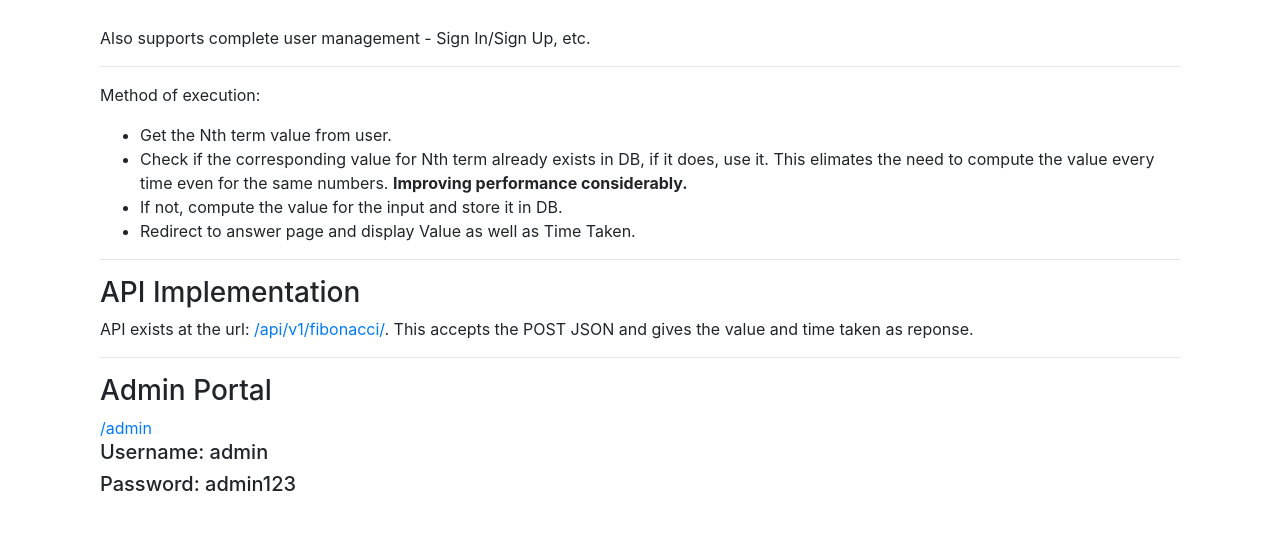
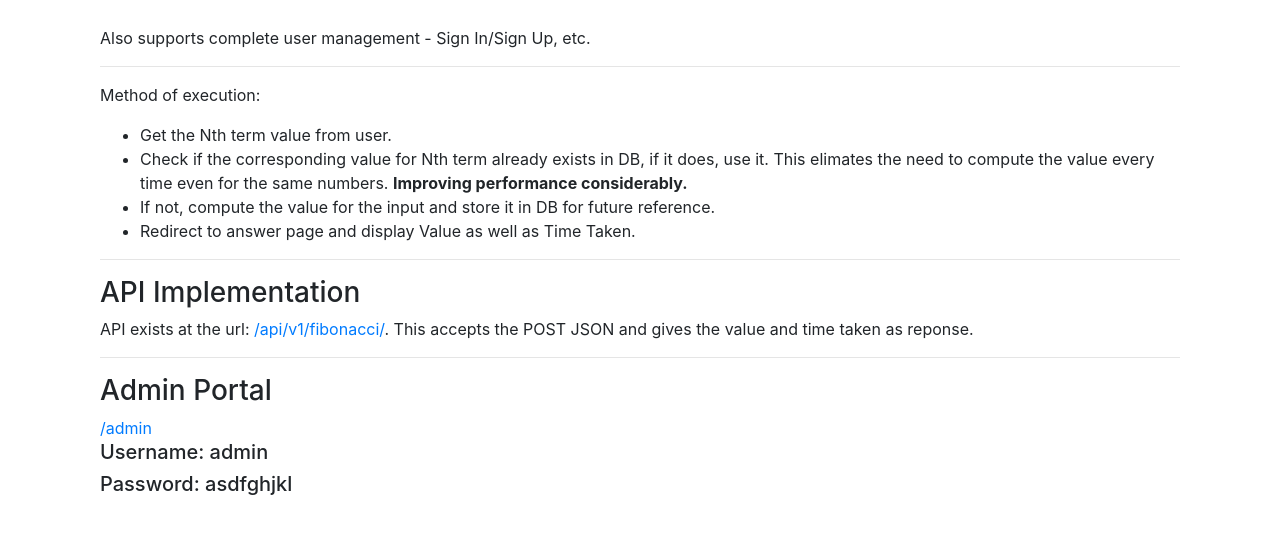
Before and after one commit to Aayush-N/fibonacci-demo, a Django app: page /about/ in a window 1280 px wide. Shown: the part 228-762 px from the top of the page. Run offline with Django 3.2, Linux system fonts and the light colour scheme; parts of the project's set-up code (start-up, migrations or seed data) failed here and were passed over; some libraries are stand-ins or nearby versions.

Commit message:
improve templates

```diff
--- a/callhub_demo/templates/display.html
+++ b/callhub_demo/templates/display.html
@@ -7,6 +7,7 @@
     <div class="col-6 mx-auto">
       <div class="jumbotron text-center">
         <h1>Fibonacci Value for {{number}}: {{value}}</h1>
+        <br>
         <h1>Time Taken: {{time|floatformat:-5}}</h1>
         <p>Series starts with 1</p>
         <a href="/" class="btn btn-primary btn-lg float-center">Go back</a>
--- a/callhub_demo/templates/pages/about.html
+++ b/callhub_demo/templates/pages/about.html
@@ -14,7 +14,7 @@
   <ul>
     <li>Get the Nth term value from user.</li>
     <li>Check if the corresponding value for Nth term already exists in DB, if it does, use it. This elimates the need to compute the value every time even for the same numbers. <b>Improving performance considerably.</b></li>
-    <li>If not, compute the value for the input and store it in DB.</li>
+    <li>If not, compute the value for the input and store it in DB for future reference.</li>
     <li>Redirect to answer page and display Value as well as Time Taken.</li>
   </ul>
   <hr>
@@ -24,6 +24,6 @@
 <h3>Admin Portal</h3>
 <a href="/admin">/admin</a>
 <h5>Username: admin</h5>
-<h5>Password: admin123</h5>
+<h5>Password: asdfghjkl</h5>
 </div>
 {% endblock %}
```
